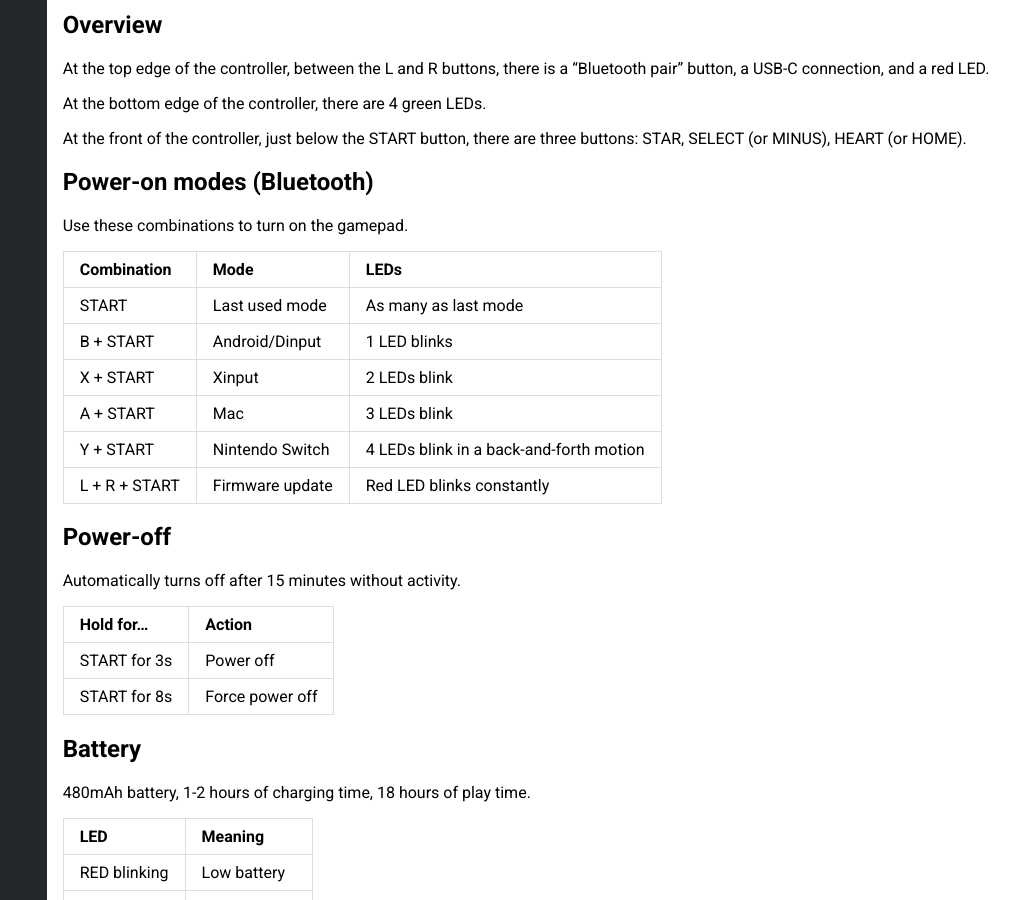
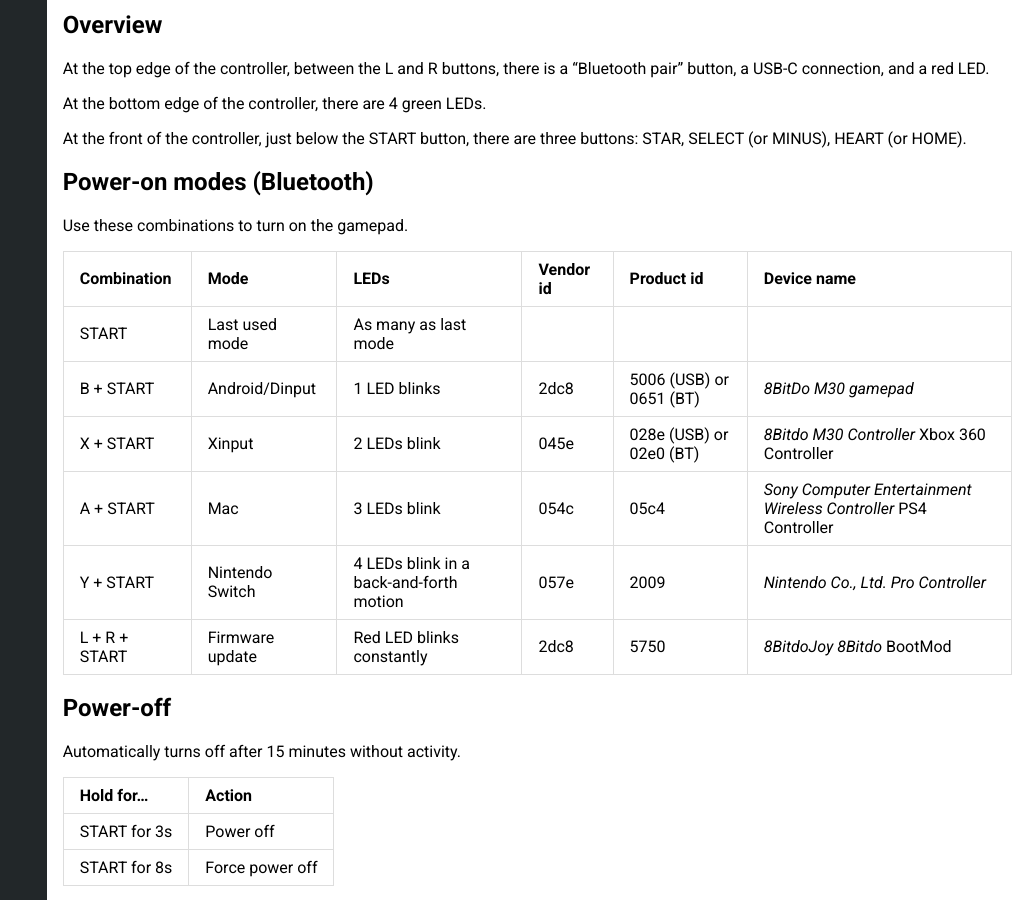
Before and after one commit to denilsonsa/gamepad-cheatsheet, a Jekyll site: the page built from _gamepads/8BitDo_M30.md, in a window 1280 px wide and 900 px high, scrolled down 704 px. Shown: the whole window, without its empty margins (252-1280 px from the left). Built offline with Jekyll 4.4.1, drawn with Linux system fonts in a browser that asks for light colours.

Commit message:
Added vendor id and product id for 8BitDo M30

```diff
--- a/_gamepads/8BitDo_M30.md
+++ b/_gamepads/8BitDo_M30.md
@@ -28,14 +28,14 @@
 
 Use these combinations to turn on the gamepad.
 
-Combination   | Mode            | LEDs
-------------- | --------------- | ----
-START         | Last used mode  | As many as last mode
-B + START     | Android/Dinput  | 1 LED blinks
-X + START     | Xinput          | 2 LEDs blink
-A + START     | Mac             | 3 LEDs blink
-Y + START     | Nintendo Switch | 4 LEDs blink in a back-and-forth motion
-L + R + START | Firmware update | Red LED blinks constantly
+Combination   | Mode            | LEDs                         | Vendor id | Product id | Device name                                                      |
+------------- | --------------- | ----------------------------------------| ---- | ---- | ---------------------------------------------------------------- |
+START         | Last used mode  | As many as last mode                    |      |      |                                                                  |
+B + START     | Android/Dinput  | 1 LED blinks                            | 2dc8 | 5006 (USB) or 0651 (BT) | *8BitDo M30 gamepad*                          |
+X + START     | Xinput          | 2 LEDs blink                            | 045e | 028e (USB) or 02e0 (BT) | *8Bitdo M30 Controller* Xbox 360 Controller   |
+A + START     | Mac             | 3 LEDs blink                            | 054c | 05c4 | *Sony Computer Entertainment Wireless Controller* PS4 Controller |
+Y + START     | Nintendo Switch | 4 LEDs blink in a back-and-forth motion | 057e | 2009 | *Nintendo Co., Ltd. Pro Controller*                              |
+L + R + START | Firmware update | Red LED blinks constantly               | 2dc8 | 5750 | *8BitdoJoy 8Bitdo* BootMod                                       |
 
 ## Power-off
 
```
